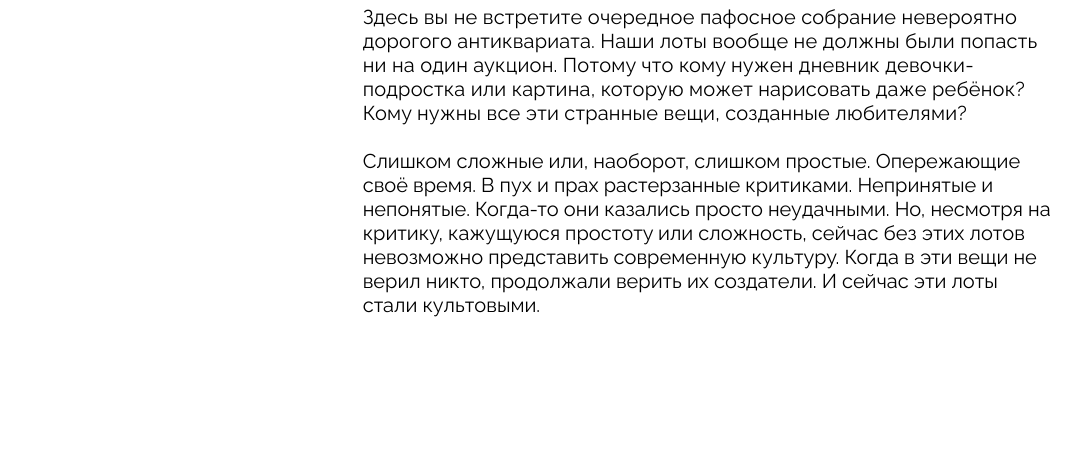
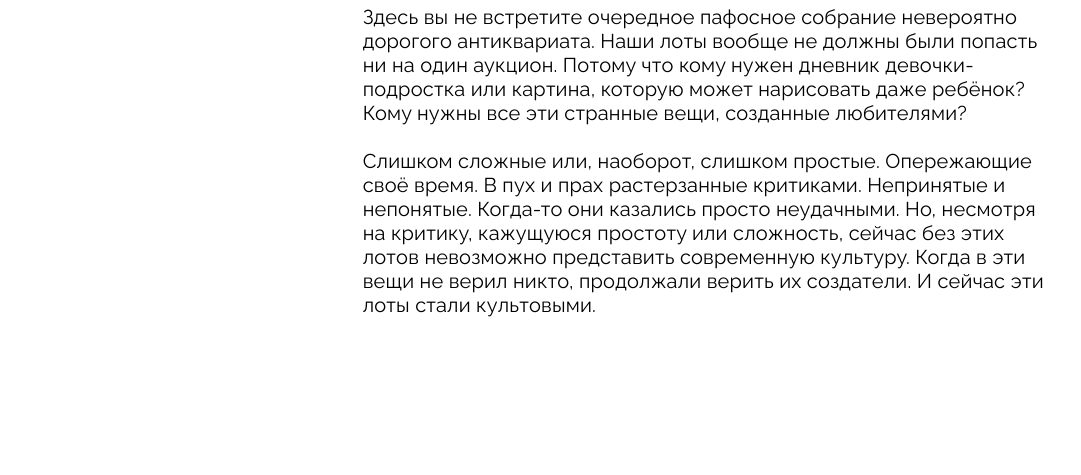
Before and after one commit to AlekseiPivovarov/ono-tebe-nado, a plain HTML site: page index.html in a window 1280 px wide. Shown: the part 2341-2816 px from the top of the page, without its empty margins (113-1194 px from the left). Drawn offline with Linux system fonts and the light colour scheme.

Commit message:
Попытка 3

```diff
--- a/index.html
+++ b/index.html
@@ -25,7 +25,7 @@
         </ul>
       </nav>
       <a href="/" class="header__logo"
-        ><img src="images/logo-black.svg" class="header__logo-image" alt="logo"
+        ><img src="./images/logo-black.svg" class="header__logo-image" alt="logo"
       /></a>
       <address class="address header__address">
         <a class="address__link" href="tel:+99995555555">+9 999 555 5555</a>
@@ -131,7 +131,7 @@
             картина, которую может нарисовать даже ребёнок? Кому нужны все эти
             странные вещи, созданные любителями?
           </p>
-          <p class="about__text-margin-top">
+          <p class="about__text about__text-margin-top">
             Слишком сложные или, наоборот, слишком простые. Опережающие своё
             время. В пух и прах растерзанные критиками. Непринятые и непонятые.
             Когда-то они казались просто неудачными. Но, несмотря на критику,
--- a/styles/style.css
+++ b/styles/style.css
@@ -313,6 +313,7 @@
   display: grid;
   grid-template-columns: 1fr 2fr;
   grid-template-rows: repeat(2, 120px) auto auto;
+
 }
 
 .about__logo {
@@ -360,21 +361,10 @@
   margin-top: 8px;
   display: block;
   grid-column: 2/3;
-  grid-row: 3/4;
 }
 
 .about__text-margin-top {
-  color: #000;
-  font-family: Raleway, sans-serif;
-  font-size: 20px;
-  font-style: normal;
-  font-weight: 400;
-  line-height: 24px; /* 120% */
-  margin-left: 11px;
-  display: block;
   margin-top: 24px;
-  grid-column: 2/3;
-  grid-row: 4/5;
 }
 
 .footer {
```
